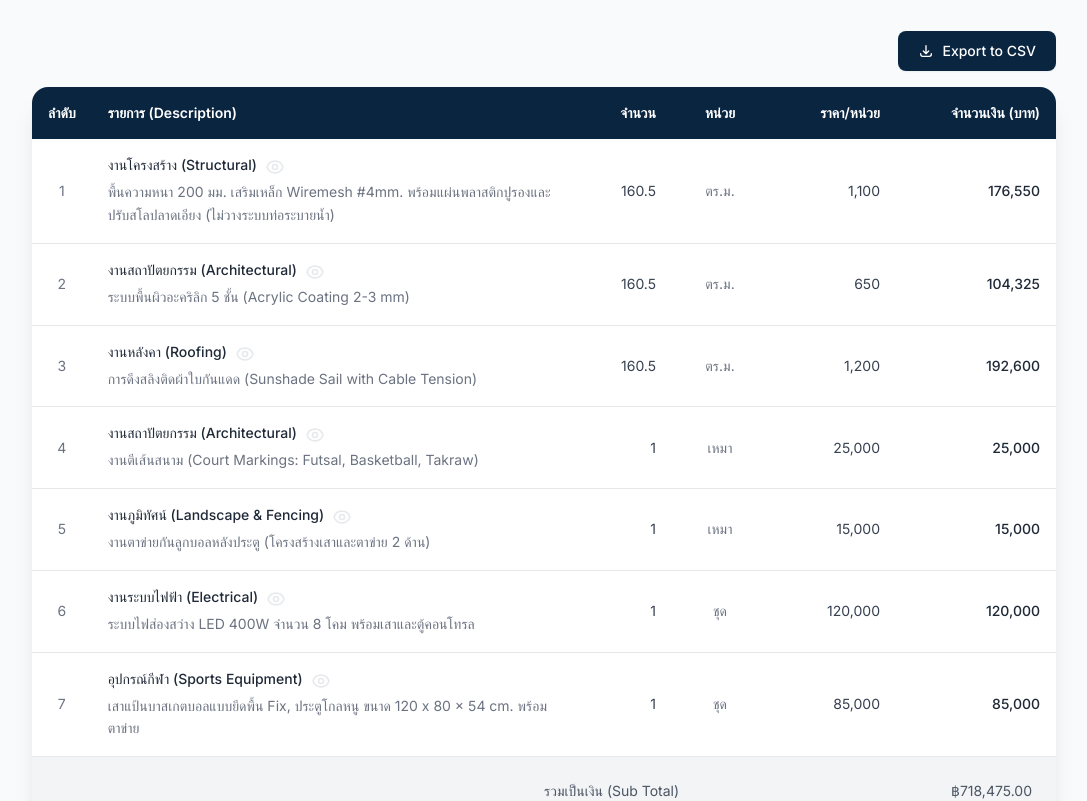
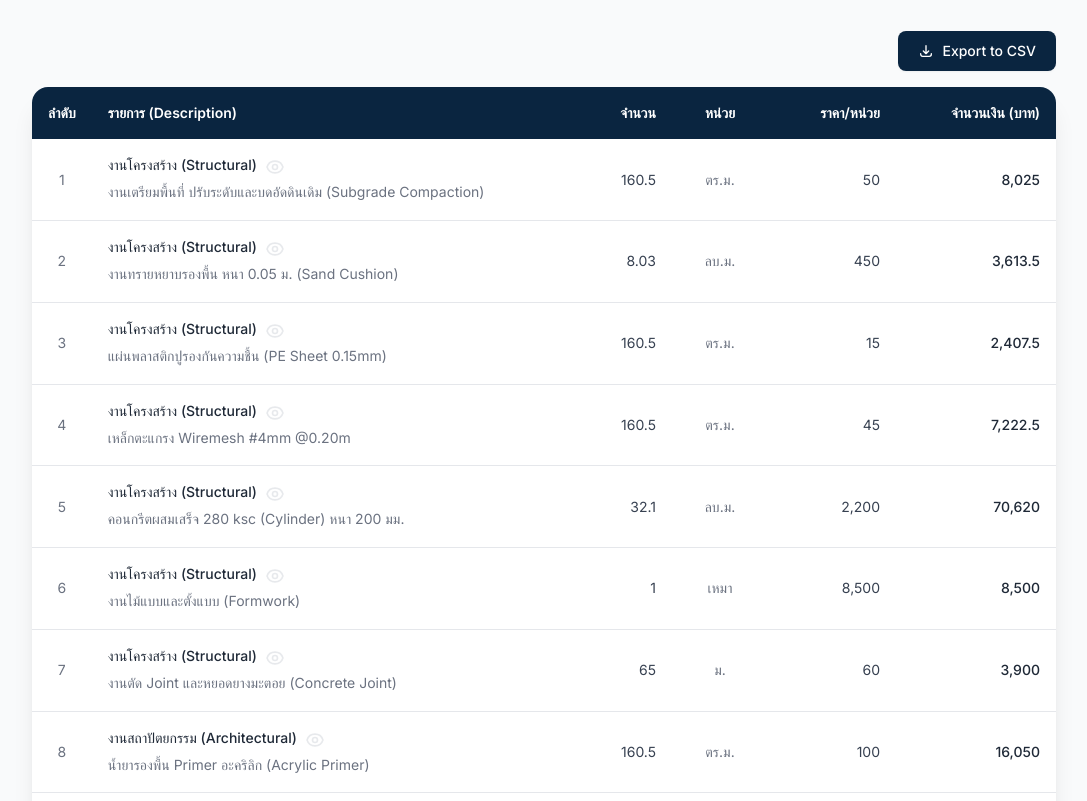
Before and after one commit to suteechu/CourtHeim, a React (Vite) app: page / in a window 1280 px wide. Shown: the part 5680-6481 px from the top of the page, without its empty margins (96-1183 px from the left). Built offline with nearby package versions, Linux system fonts and the light colour scheme.

Commit message:
Update BOQ with highly detailed breakdown of materials and labor

```diff
--- a/src/components/BOQ.jsx
+++ b/src/components/BOQ.jsx
@@ -3,76 +3,31 @@ import React, { useState } from 'react';
 const BOQ = () => {
   const [modalContent, setModalContent] = useState(null);
   const boqItems = [
-    {
-      id: 1,
-      category: 'งานโครงสร้าง (Structural)',
-      item: 'พื้นความหนา 200 มม. เสริมเหล็ก Wiremesh #4mm. พร้อมแผ่นพลาสติกปูรองและปรับสโลปลาดเอียง (ไม่วางระบบท่อระบายน้ำ)',
-      qty: '160.5',
-      unit: 'ตร.ม.',
-      unitPrice: 1100,
-      total: 176550,
-      imageSrc: './court_cross_section.jpg',
-    },
-    {
-      id: 2,
-      category: 'งานสถาปัตยกรรม (Architectural)',
-      item: 'ระบบพื้นผิวอะคริลิก 5 ชั้น (Acrylic Coating 2-3 mm)',
-      qty: '160.5',
-      unit: 'ตร.ม.',
-      unitPrice: 650,
-      total: 104325,
-      imageSrc: './acrylic_surface.jpg',
-    },
-    {
-      id: 3,
-      category: 'งานหลังคา (Roofing)',
-      item: 'การดึงสลิงติดผ้าใบกันแดด (Sunshade Sail with Cable Tension)',
-      qty: '160.5',
-      unit: 'ตร.ม.',
-      unitPrice: 1200,
-      total: 192600,
-      imageSrc: './tensile_roof.jpg',
-    },
-    {
-      id: 4,
-      category: 'งานสถาปัตยกรรม (Architectural)',
-      item: 'งานตีเส้นสนาม (Court Markings: Futsal, Basketball, Takraw)',
-      qty: '1',
-      unit: 'เหมา',
-      unitPrice: 25000,
-      total: 25000,
-      imageSrc: './court_markings.jpg',
-    },
-    {
-      id: 5,
-      category: 'งานภูมิทัศน์ (Landscape & Fencing)',
-      item: 'งานตาข่ายกันลูกบอลหลังประตู (โครงสร้างเสาและตาข่าย 2 ด้าน)',
-      qty: '1',
-      unit: 'เหมา',
-      unitPrice: 15000,
-      total: 15000,
-      imageSrc: './fencing_net.jpg',
-    },
-    {
-      id: 6,
-      category: 'งานระบบไฟฟ้า (Electrical)',
-      item: 'ระบบไฟส่องสว่าง LED 400W จำนวน 8 โคม พร้อมเสาและตู้คอนโทรล',
-      qty: '1',
-      unit: 'ชุด',
-      unitPrice: 120000,
-      total: 120000,
-      imageSrc: './led_lighting.jpg',
-    },
-    {
-      id: 7,
-      category: 'อุปกรณ์กีฬา (Sports Equipment)',
-      item: 'เสาแป้นบาสเกตบอลแบบยึดพื้น Fix, ประตูโกลหนู ขนาด 120 x 80 x 54 cm. พร้อมตาข่าย',
-      qty: '1',
-      unit: 'ชุด',
-      unitPrice: 85000,
-      total: 85000,
-      imageSrc: './sports_equipment.jpg',
-    }
+    // 1. งานเตรียมพื้นที่และโครงสร้าง (Site Prep & Structural)
+    { id: 1, category: 'งานโครงสร้าง (Structural)', item: 'งานเตรียมพื้นที่ ปรับระดับและบดอัดดินเดิม (Subgrade Compaction)', qty: 160.5, unit: 'ตร.ม.', unitPrice: 50, total: 8025, imageSrc: './subgrade.jpg' },
+    { id: 2, category: 'งานโครงสร้าง (Structural)', item: 'งานทรายหยาบรองพื้น หนา 0.05 ม. (Sand Cushion)', qty: 8.03, unit: 'ลบ.ม.', unitPrice: 450, total: 3613.5, imageSrc: './subgrade.jpg' },
+    { id: 3, category: 'งานโครงสร้าง (Structural)', item: 'แผ่นพลาสติกปูรองกันความชื้น (PE Sheet 0.15mm)', qty: 160.5, unit: 'ตร.ม.', unitPrice: 15, total: 2407.5, imageSrc: './rc_slab.jpg' },
+    { id: 4, category: 'งานโครงสร้าง (Structural)', item: 'เหล็กตะแกรง Wiremesh #4mm @0.20m', qty: 160.5, unit: 'ตร.ม.', unitPrice: 45, total: 7222.5, imageSrc: './wiremesh.jpg' },
+    { id: 5, category: 'งานโครงสร้าง (Structural)', item: 'คอนกรีตผสมเสร็จ 280 ksc (Cylinder) หนา 200 มม.', qty: 32.1, unit: 'ลบ.ม.', unitPrice: 2200, total: 70620, imageSrc: './rc_slab.jpg' },
+    { id: 6, category: 'งานโครงสร้าง (Structural)', item: 'งานไม้แบบและตั้งแบบ (Formwork)', qty: 1, unit: 'เหมา', unitPrice: 8500, total: 8500, imageSrc: './rc_slab.jpg' },
+    { id: 7, category: 'งานโครงสร้าง (Structural)', item: 'งานตัด Joint และหยอดยางมะตอย (Concrete Joint)', qty: 65, unit: 'ม.', unitPrice: 60, total: 3900, imageSrc: './concrete_joints.jpg' },
+
+    // 2. งานสถาปัตยกรรมพื้นผิว (Surface Coating)
+    { id: 8, category: 'งานสถาปัตยกรรม (Architectural)', item: 'น้ำยารองพื้น Primer อะคริลิก (Acrylic Primer)', qty: 160.5, unit: 'ตร.ม.', unitPrice: 100, total: 16050, imageSrc: './acrylic_surface.jpg' },
+    { id: 9, category: 'งานสถาปัตยกรรม (Architectural)', item: 'ชั้นยางสังเคราะห์รองพื้น (Cushion Layer) 2 ชั้น', qty: 160.5, unit: 'ตร.ม.', unitPrice: 350, total: 56175, imageSrc: './acrylic_surface.jpg' },
+    { id: 10, category: 'งานสถาปัตยกรรม (Architectural)', item: 'สีทับหน้าอะคริลิก 100% ทน UV (Acrylic Topcoat) 3 ชั้น', qty: 160.5, unit: 'ตร.ม.', unitPrice: 250, total: 40125, imageSrc: './acrylic_surface.jpg' },
+    { id: 11, category: 'งานสถาปัตยกรรม (Architectural)', item: 'งานตีเส้นสนาม (Futsal, Basketball, Takraw)', qty: 1, unit: 'เหมา', unitPrice: 15000, total: 15000, imageSrc: './court_markings.jpg' },
+
+    // 3. งานหลังคาและอุปกรณ์ (Roofing & Equipment)
+    { id: 12, category: 'งานหลังคา (Roofing)', item: 'งานดึงสลิงติดผ้าใบกันแดด (Sunshade Sail with Cable Tension)', qty: 160.5, unit: 'ตร.ม.', unitPrice: 1200, total: 192600, imageSrc: './tensile_roof.jpg' },
+    { id: 13, category: 'อุปกรณ์กีฬา (Sports Equipment)', item: 'เสาแป้นบาสเกตบอล เหล็กกล่อง 100x100 t3.2 พร้อมแป้นกระจกอะคริลิกใส', qty: 1, unit: 'ชุด', unitPrice: 55000, total: 55000, imageSrc: './sports_equipment.jpg' },
+    { id: 14, category: 'อุปกรณ์กีฬา (Sports Equipment)', item: 'ประตูโกลหนู 120x80x54 ซม. พร้อมตาข่าย', qty: 2, unit: 'ชุด', unitPrice: 8500, total: 17000, imageSrc: './sports_equipment.jpg' },
+    { id: 15, category: 'งานภูมิทัศน์ (Landscape & Fencing)', item: 'งานตาข่ายกันลูกบอลหลังประตู (โครงสร้างเสาและตาข่าย 2 ด้าน)', qty: 1, unit: 'เหมา', unitPrice: 15000, total: 15000, imageSrc: './fencing_net.jpg' },
+
+    // 4. งานระบบไฟฟ้า (Electrical)
+    { id: 16, category: 'งานระบบไฟฟ้า (Electrical)', item: 'เสาไฟเหล็กกัลวาไนซ์ สูง 6 ม.', qty: 4, unit: 'ต้น', unitPrice: 8500, total: 34000, imageSrc: './led_lighting.jpg' },
+    { id: 17, category: 'งานระบบไฟฟ้า (Electrical)', item: 'โคมไฟ LED Floodlight 400W พร้อมติดตั้ง', qty: 8, unit: 'โคม', unitPrice: 8500, total: 68000, imageSrc: './led_lighting.jpg' },
+    { id: 18, category: 'งานระบบไฟฟ้า (Electrical)', item: 'ตู้คอนโทรล สายไฟ NYY และท่อร้อยสาย', qty: 1, unit: 'เหมา', unitPrice: 18000, total: 18000, imageSrc: './led_lighting.jpg' }
   ];
 
   const totalAmount = boqItems.reduce((sum, item) => sum + item.total, 0);
```
